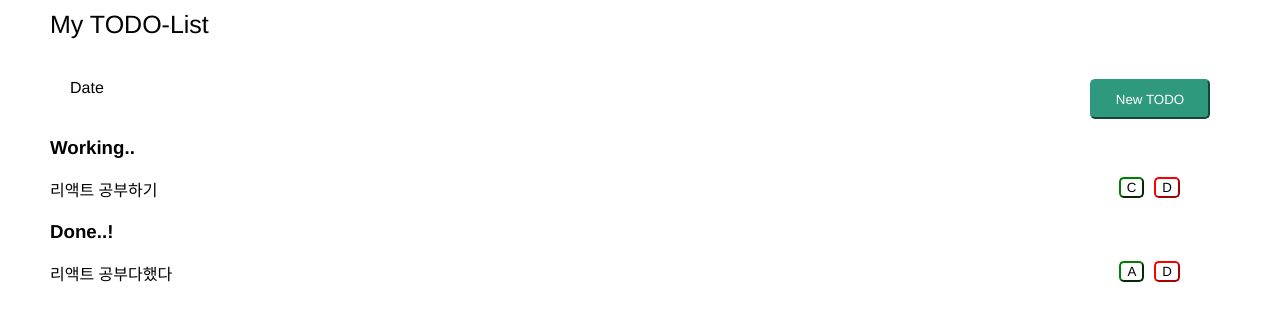
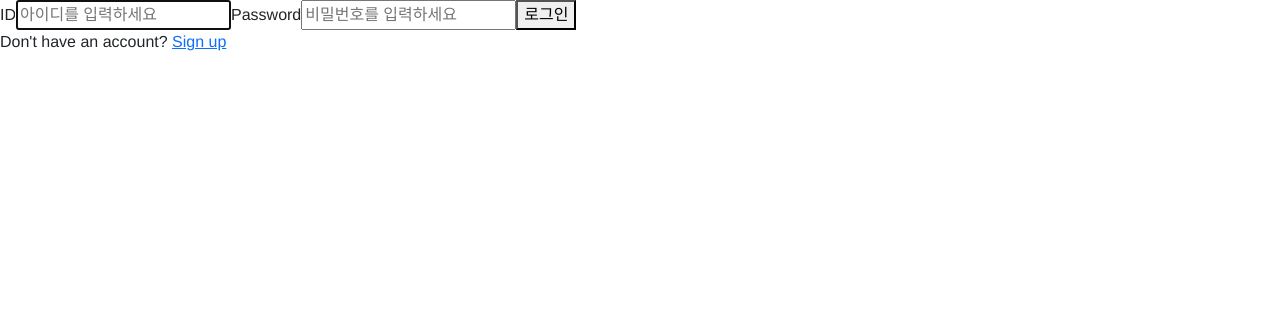
Before and after one commit to HyebeenEmma/TodoStudy_React, a React (Create React App) app: page /login in a window 1280 px wide. Shown: the top 320 px of the page. Built offline with nearby package versions, Linux system fonts and the light colour scheme.

Commit message:
Adding Login

```diff
--- a/src/Login.js
+++ b/src/Login.js
@@ -1,33 +1,37 @@
+import React, { useState } from "react";
+import { Link } from "react-router-dom"; // Import Link for navigation
 import "bootstrap/dist/css/bootstrap.css";
 import "bootstrap/dist/css/bootstrap.min.css";
 import "./App.css";
 
+const Login = () => {
+  const [id, setID] = useState("");
+  const [password, setPassword] = useState("");
 
-const Login = () => {
-    const [id, setID] = useState();
-    const [password, setPassword] = useState();
-
-    return(
-        <FormWrapper
-        >
-        <InputWrapper>
-        ID
+  return (
+    <div className="login-form">
+      <label>ID</label>
       <input
-            type = "text"
+        type="text"
         autoFocus
-            placeholder = "아이디를 입력하세요"
+        placeholder="아이디를 입력하세요"
         onChange={(e) => setID(e.target.value)}
       />
-        </InputWrapper>
-        <InputWrapper>
-        Password
+
+      <label>Password</label>
       <input
-            type = "password"
-            placeholder = "아이디를 입력하세요"
-            onChange={(e) => setID(e.target.value)}
+        type="password"
+        placeholder="비밀번호를 입력하세요"
+        onChange={(e) => setPassword(e.target.value)}
       />
-        </InputWrapper>
-        <Button type = "submit">로그인</Button>
-        </FormWrapper>
+
+      <button type="submit">로그인</button>
+
+      <p>
+        Don't have an account? <Link to="/signup">Sign up</Link>
+      </p>
+    </div>
   );
 };
+
+export default Login;
--- a/src/index.js
+++ b/src/index.js
@@ -1,13 +1,20 @@
-import React from 'react';
-import ReactDOM from 'react-dom/client';
-import './index.css';
-import App from './App';
-import reportWebVitals from './reportWebVitals';
+import React from "react";
+import ReactDOM from "react-dom";
+import { BrowserRouter, Route, Routes } from "react-router-dom"; // Import necessary components
+import "./index.css";
+import App from "./App";
+import Login from "./Login"; // Import the Login component
+import reportWebVitals from "./reportWebVitals";
 
-const root = ReactDOM.createRoot(document.getElementById('root'));
+const root = ReactDOM.createRoot(document.getElementById("root"));
 root.render(
   <React.StrictMode>
-    <App />
+    <BrowserRouter>
+      <Routes>
+        <Route path="/login" element={<Login />} />
+        <Route path="/" element={<App />} />
+      </Routes>
+    </BrowserRouter>
   </React.StrictMode>
 );
 
```
Lines whose indentation alone changed are shown as unchanged.
